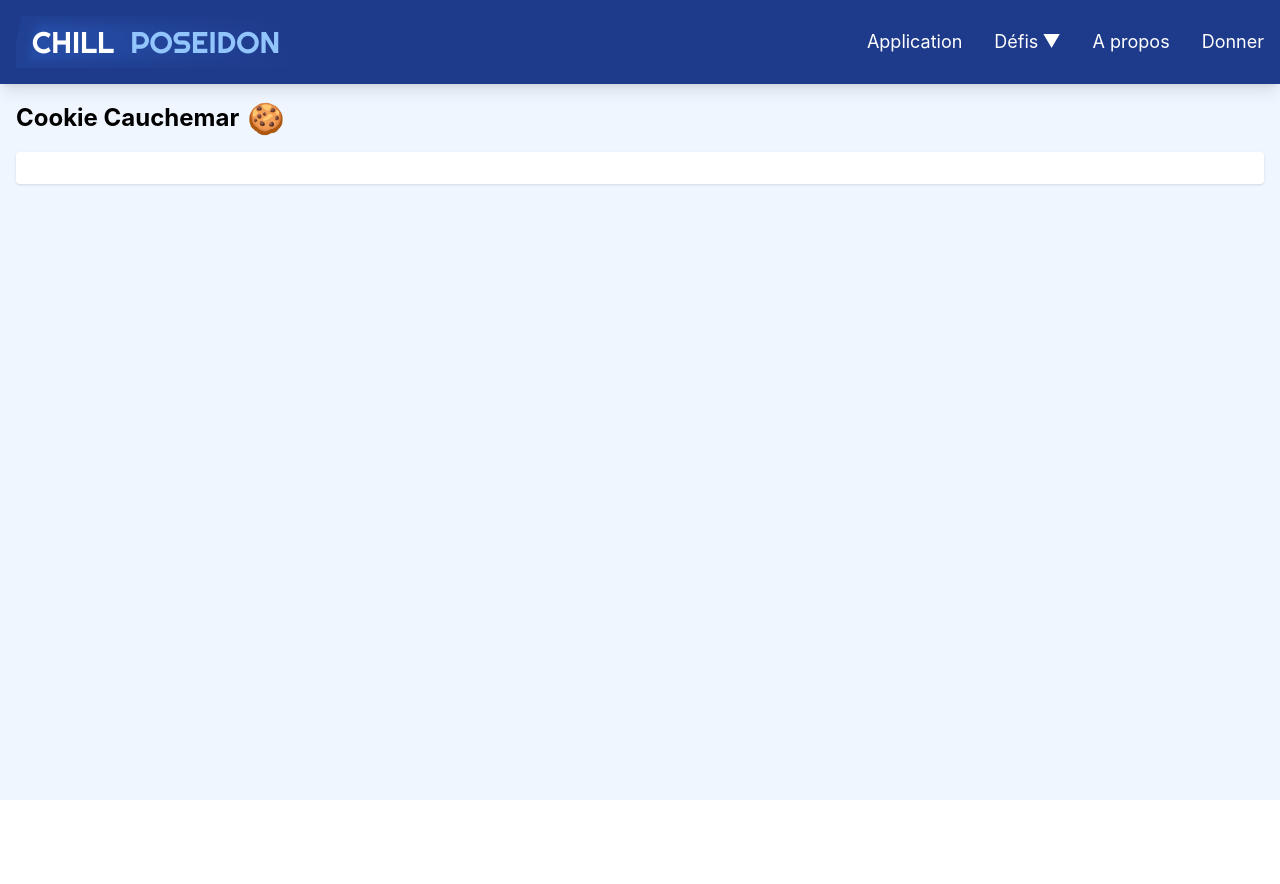
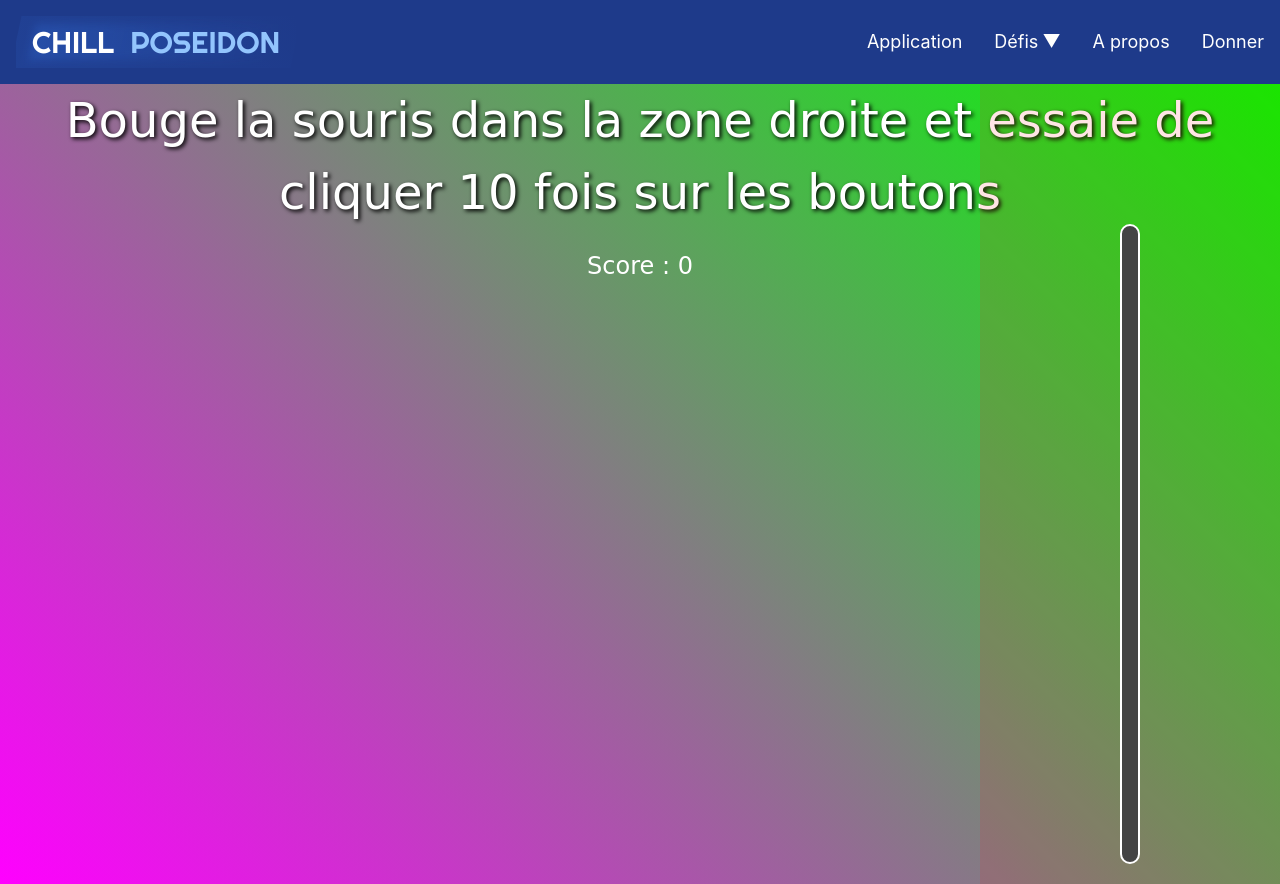
Before and after one commit to achrafElFaiq/LANUITDINFO, a Vue app: page /defis/cookie-cauchemar in a window 1280 px wide. Before the commit the page ends 800 px from the top, so only its background shows below. Built offline with nearby package versions, Linux system fonts and the light colour scheme.

Commit message:
ajout de cookie cauchemar

```diff
--- a/src/components/CookieCauchemar.vue
+++ b/src/components/CookieCauchemar.vue
@@ -1,14 +1,230 @@
 <template>
-  <div class="container mx-auto p-4">
-    <h1 class="text-2xl font-bold mb-4 flex items-center gap-2">
-      Cookie Cauchemar <span class="text-3xl">🍪</span>
-    </h1>
-    <div class="bg-white p-4 rounded shadow">
-      <!-- Contenu du défi -->
+  <div class="app" @mousemove="fillGauge">
+    <h1 id="title">Bouge la souris dans la zone droite et essaie de cliquer 10 fois sur les boutons</h1>
+    <div id="right-zone">
+      <div id="gauge-container">
+        <div id="gauge" :style="{ height: gaugeProgress + '%' }"></div>
+      </div>
     </div>
+
+    <!-- Loop through button positions and render them -->
+    <button
+      v-for="(button, index) in buttonPositions"
+      :key="index"
+      class="cookie-button"
+      @click="handleClick"
+      @mouseover="moveButton(index)"
+      :style="{
+        top: button.y + 'px',
+        left: button.x + 'px',
+        opacity: gaugeProgress / 100
+      }"
+    >
+      Clique-moi !
+    </button>
+
+    <p id="score">Score : {{ score }}</p>
+    <div id="pop-up" v-if="showPopUp" :class="{ hidden: !showPopUp }">{{ popUpMessage }}</div>
+    <audio ref="clickSound" src="annoying-sound.mp3" preload="auto"></audio>
+    <audio ref="backgroundMusic" src="loop-music.mp3" autoplay loop></audio>
   </div>
 </template>
 
-<script setup lang="ts">
-// Logic du composant
+<script>
+export default {
+  name: "CookieCauchemard",
+  data() {
+    return {
+      score: 0,
+      showPopUp: false,
+      popUpMessage: "",
+      // Initial positions for three buttons
+      buttonPositions: [
+        { x: 200, y: 200 },
+        { x: 400, y: 300 },
+        { x: 600, y: 400 }
+      ],
+      gaugeProgress: 0, // Progression de la jauge (en %)
+      rightZoneWidth: 300, // Largeur de la zone de remplissage à droite
+      lastMoveTime: Date.now(), // Heure du dernier mouvement de la souris
+      decayInterval: null, // Intervalle pour diminuer la jauge lorsqu'il n'y a pas de mouvement
+    };
+  },
+  methods: {
+    handleClick() {
+      // Ajouter ou enlever des points aléatoirement
+      const random = Math.random();
+      if (random > 0.5) {
+        this.score += 1;
+        this.showPopUpMessage("Bravo, mais pas trop !");
+      } else {
+        this.score -= 1;
+        this.showPopUpMessage("Oups, ça descend !");
+      }
+      victoire();
+
+      // Jouer le son agaçant
+      this.$refs.clickSound.play();
+    },
+    moveButton(index) {
+      setTimeout(() => {
+        // Génère une position aléatoire pour chaque bouton
+        let x = Math.random() * (window.innerWidth - 150); // Ajuste pour ne pas sortir de l'écran
+        let y = Math.random() * (window.innerHeight - 150);
+
+        // S'assurer que le bouton ne tombe pas dans la zone de la jauge
+        if (x > window.innerWidth - this.rightZoneWidth - 150) {
+          x = window.innerWidth - this.rightZoneWidth - 150; // Décalage à gauche pour éviter la zone de jauge
+        }
+
+        // Met à jour la position du bouton spécifique
+        this.buttonPositions[index] = { x, y };
+      }, 300); // Attendre 500ms avant de changer la position
+    },
+    showPopUpMessage(message) {
+      this.popUpMessage = message;
+      this.showPopUp = true;
+      setTimeout(() => {
+        this.showPopUp = false;
+      }, 2000);
+    },
+    fillGauge(event) {
+      // Réinitialiser l'heure de dernier mouvement
+      this.lastMoveTime = Date.now();
+
+      // Vérifie si la souris est dans la partie droite de l'écran
+      const rightBoundary = window.innerWidth - this.rightZoneWidth;
+      if (event.clientX > rightBoundary && this.gaugeProgress < 100) {
+        // Remplir la jauge progressivement si la souris est dans la zone
+        this.gaugeProgress += 0.5;
+      }
+    },
+    decayGauge() {
+      // Si la souris est immobile depuis plus de 2 secondes, réduire la jauge encore plus vite
+      const timeSinceLastMove = Date.now() - this.lastMoveTime;
+      if (timeSinceLastMove > 2000 && this.gaugeProgress > 0) {
+        this.gaugeProgress -= 20; // Augmenter la réduction à 5% pour que la jauge baisse beaucoup plus vite
+      }
+      // La jauge continue à diminuer même si la souris est en dehors de la zone
+      else if (this.gaugeProgress > 0) {
+        this.gaugeProgress -= 1; // Réduction plus rapide quand la souris est en mouvement ou dans la zone
+      }
+    },
+  },
+  mounted() {
+    const backgroundMusic = this.$refs.backgroundMusic;
+    backgroundMusic.volume = 0.3;
+    backgroundMusic.onended = () => {
+      backgroundMusic.play();
+    };
+
+    // Démarrer l'intervalle de réduction de la jauge
+    this.decayInterval = setInterval(this.decayGauge, 100); // Vérifier toutes les 100 ms
+  },
+  beforeDestroy() {
+    // Arrêter l'intervalle avant de détruire le composant
+    clearInterval(this.decayInterval);
+  },
+
+  victoire(){
+    if (this.score >= 10){
+      alert("Bravo, tu as gagné !");
+
+    }
+  }
+};
 </script>
+
+<style scoped>
+.app {
+  background: linear-gradient(45deg, #ff00ff, #00ff00);
+  color: #ffffff;
+  font-family: Comic Sans MS, cursive;
+  text-align: center;
+  overflow: hidden;
+  height: 100vh;
+  position: relative;
+}
+
+h1 {
+  font-size: 3em;
+  text-shadow: 2px 2px 4px #000000;
+}
+
+#right-zone {
+  position: absolute;
+  top: 0;
+  right: 0;
+  width: 300px;
+  height: 100%;
+  background: rgba(255, 0, 0, 0.1); /* Légèrement translucide */
+  pointer-events: none; /* Ne bloque pas les autres interactions */
+}
+
+#gauge-container {
+  width: 20px; /* Largeur de la jauge */
+  height: 80%; /* Hauteur de la jauge */
+  background: #444;
+  border: 2px solid #fff;
+  border-radius: 10px;
+  position: absolute;
+  bottom: 20px;
+  left: 50%;
+  transform: translateX(-50%);
+}
+
+#gauge {
+  width: 100%;
+  height: 0%; /* Initialement vide */
+  background: #ff0000;
+  border-radius: 10px;
+  transition: height 0.1s ease-in-out;
+  position: absolute;
+  bottom: 0; /* La jauge commence à partir du bas */
+}
+
+.cookie-button {
+  font-size: 2em;
+  background: #ffcc00;
+  border: 5px solid #ff0000;
+  padding: 20px;
+  cursor: pointer;
+  transition: transform 0.2s ease-in-out;
+  position: absolute;
+}
+
+.cookie-button:hover {
+  transform: rotate(10deg) scale(1.2);
+}
+
+#score {
+  font-size: 1.5em;
+  margin-top: 20px;
+}
+
+#pop-up {
+  position: fixed;
+  bottom: 50px;
+  left: 50%;
+  transform: translateX(-50%);
+  background: #ff0000;
+  color: #ffffff;
+  padding: 10px;
+  border-radius: 5px;
+  font-weight: bold;
+  animation: popUp 0.5s ease-in-out;
+}
+
+.hidden {
+  display: none;
+}
+
+@keyframes popUp {
+  from {
+    bottom: -100px;
+  }
+  to {
+    bottom: 50px;
+  }
+}
+</style>
```
